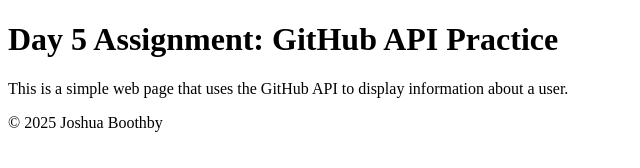
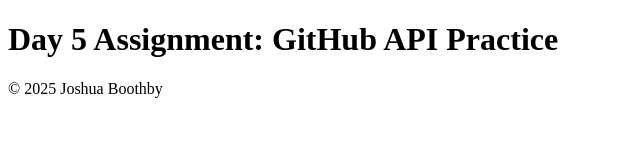
Before and after one commit to JoshuaBoothby/github-api-practice, a plain HTML site: page index.html in a window 1280 px wide. Shown: the whole page, without its empty margins (0-640 px from the left). Drawn offline with Linux system fonts and the light colour scheme; no server answers.

Commit message:
removed filler paragraph

```diff
--- a/index.html
+++ b/index.html
@@ -11,10 +11,6 @@
   <body>
     <header>
       <h1>Day 5 Assignment: GitHub API Practice</h1>
-      <p>
-        This is a simple web page that uses the GitHub API to display
-        information about a user.
-      </p>
     </header>
     <main>
       <div id="user"></div>
```
